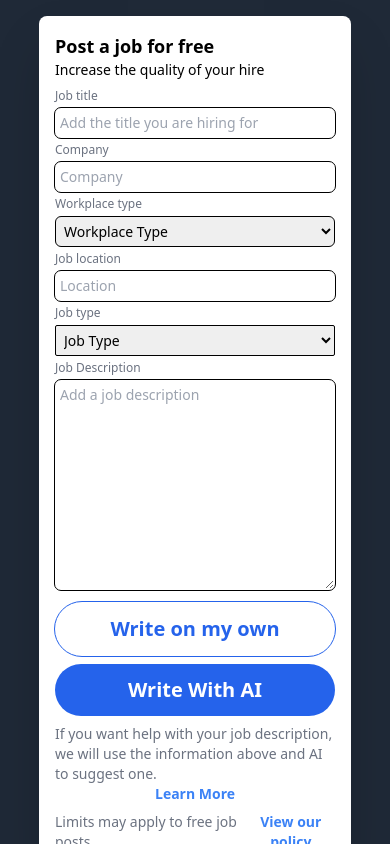
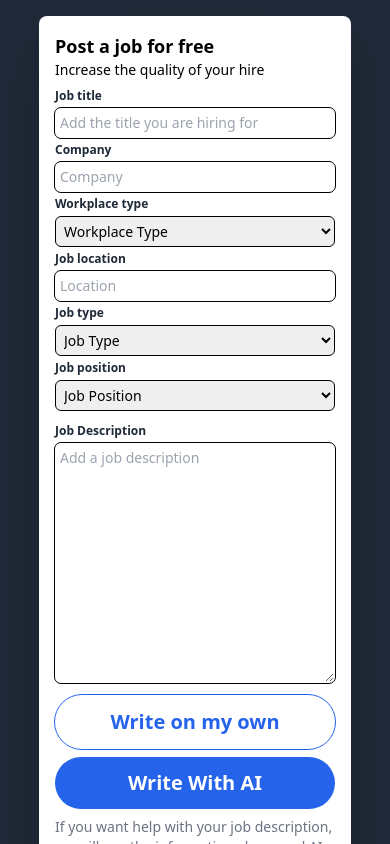
Before and after one commit to aais1/LinkedIn-clone, a React (Vite) app: page /list-job in a window 390 px wide. Shown: the top 844 px of the page. Built offline with nearby package versions, Linux system fonts and the light colour scheme; no server answers.

Commit message:
adding loading-skeleton for job and changes to responsive design

```diff
--- a/src/components/Header.jsx
+++ b/src/components/Header.jsx
@@ -60,7 +60,7 @@ const Header = () => {
                 )}
 
                 {location.pathname === "/jobs/search" && (
-                  <div className="flex gap-x-1">
+                  <div className="hidden md:flex gap-x-1">
                     <div
                       className=" hidden md:flex items-center bg-slate-100 gap-x-2 px-4 rounded-md group text-black
                 focus:outline-black h-[35px] w-[320px]"
--- a/src/components/JobDetail.jsx
+++ b/src/components/JobDetail.jsx
@@ -1,4 +1,3 @@
-import { useState } from "react";
 import { useSelector } from "react-redux";
 
 const JobDetail = () => {
@@ -9,7 +8,7 @@ const JobDetail = () => {
     return <h1></h1>;
   } else {
     const { data } = job;
-    const { company, jobType, location, postedBy, title, type, description } =
+    const { company, jobType, location, postedBy, title, type, description , position } =
       data;
     const { displayName, photoURL, email, timestamp } = postedBy;
     return (
@@ -21,7 +20,7 @@ const JobDetail = () => {
 
         <div className="flex flex-col mt-4 gap-y-4 text-sm text-gray-500">
           <span>
-            {type} {jobType} Mid-Senior level
+            {type} {jobType} {position} level
           </span>
           <span>10,000+ employees · </span>
           <span>Skills · Banking</span>
--- /dev/null
+++ b/src/components/JobSkeleton.jsx
@@ -0,0 +1,21 @@
+import Skeleton from "react-loading-skeleton"
+
+const JobSkeleton = () => {
+  return (
+    <div className="bg-white border-b-2">
+    <div className="flex items-start  mx-1 py-3 gap-x-3 justify-between">
+        <Skeleton style={{borderRadius:"100%"}} width={62} height={62} count={1}/>
+        <div className="flex-1">
+            <Skeleton width={200}  />
+            <Skeleton width={115} />
+            <Skeleton width={115} />
+        </div>
+        <div className="p-1">
+        <Skeleton style={{borderRadius:"100%"}} width={20} height={20} count={1}/>
+        </div>
+    </div>
+    </div>
+  )
+}
+
+export default JobSkeleton
--- a/src/components/NewJobForm.jsx
+++ b/src/components/NewJobForm.jsx
@@ -30,11 +30,12 @@ const NewJobForm = () => {
             type: data.type,
             location: data.location,
             jobType: data.jobType,
+            position:data.position,
             description: data.description,
         }).then(()=>{
             alert("Job posted successfully")
         }).catch((error)=>{
-            alert(error.message)
+           console.log(error.message);
         })
     }
 
@@ -46,8 +47,9 @@ const NewJobForm = () => {
             <p className="text-sm">Increase the quality of your hire</p>
             </div>
         <form onSubmit={handleSubmit(onSubmit)} className="flex flex-col text-sm gap-y-1">
+          <div className='grid grid-cols-1 md:grid-cols-2 gap-x-4 gap-y-1'>
             <div className="flex flex-col gap-y-1">
-                <label className="text-xs text-gray-500" htmlFor="">Job title</label>
+                <label className="text-xs text-gray-800 font-semibold" htmlFor="">Job title</label>
                 <input
                     type="text"
                     placeholder="Add the title you are hiring for"
@@ -61,7 +63,7 @@ const NewJobForm = () => {
             </div>
               <div className="flex flex-col gap-y-1">
 
-              <label className="text-xs text-gray-500" htmlFor="">Company</label>
+              <label className="text-xs text-gray-800 font-semibold" htmlFor="">Company</label>
               <input type="text"
               placeholder="Company"
               className="border-[1.5px] duration-150 cursor-pointer border-transparent outline outline-1 hover:border-black outline-black  p-1 rounded-md "
@@ -72,7 +74,7 @@ const NewJobForm = () => {
               }
               </div>
               <div className="flex flex-col gap-y-1">
-              <label className="text-xs text-gray-500" htmlFor="">Workplace type</label>
+              <label className="text-xs text-gray-800 font-semibold" htmlFor="">Workplace type</label>
               <select className="border border-black rounded-md  p-1" name="" id=""
               {...register("type",{required:"true"})}
               aria-invalid={errors.type ? "true" : "false"}>
@@ -86,7 +88,7 @@ const NewJobForm = () => {
                 }
               </div>
               <div className="flex flex-col gap-y-1">
-              <label className="text-xs text-gray-500" htmlFor="">Job location</label>
+              <label className="text-xs text-gray-800 font-semibold" htmlFor="">Job location</label>
               <input type="text"
               placeholder="Location"
               className="border-[1.5px] duration-150 cursor-pointer border-transparent outline outline-1 hover:border-black outline-black  p-1 rounded-md "
@@ -97,8 +99,8 @@ const NewJobForm = () => {
                 }
               </div>
               <div className="flex flex-col gap-y-1">
-              <label className="text-xs text-gray-500" htmlFor="">Job type</label>
-              <select name="" id="" className="border p-1 border-black rounded-sm"
+              <label className="text-xs text-gray-800 font-semibold" htmlFor="">Job type</label>
+              <select name="" id="" className="border p-1 border-black rounded-md"
               {...register("jobType",{required:"true"})}
               aria-invalid={errors.jobType ? "true" : "false"} >
                 <option value="" disabled selected>Job Type</option>
@@ -111,15 +113,31 @@ const NewJobForm = () => {
                 }
               </div>
 
-              <div className='flex flex-col gap-y-1'>
-              <label className="text-xs text-gray-500" htmlFor="">Job Description</label>
+              <div className="flex flex-col gap-y-1">
+              <label className="text-xs text-gray-800 font-semibold" htmlFor="">Job position</label>
+              <select name="" id="" className="border p-1 border-black rounded-md"
+              {...register("position",{required:"true"})}
+              aria-invalid={errors.position ? "true" : "false"} >
+                <option value="" disabled selected>Job Position</option>
+                <option value="Intern">Intern</option>
+                <option value="Junior">Junior</option>
+                <option value="Mid-level Senior">Mid-level Senior</option>
+                <option value="Senior">Senior</option>
+              </select>
+                {
+                    errors.position?.type==="required" && <p role="alert" className='text-xs text-red-500 font-semibold'>Job position is required</p>
+                }
+              </div>
+
+              </div>
+              <div className='flex flex-col gap-y-1 mt-2'>
+              <label className="text-xs text-gray-800 font-semibold" htmlFor="">Job Description</label>
                 <textarea
-                {...register("description",{required:"true",minLength:50,maxLength:500})}
+                {...register("description",{required:"true",minLength:50})}
                 aria-invalid={errors.description ? "true" : "false"}
                 placeholder="Add a job description"
-                cols="30"
-                rows="10"
-                className='w-[100%] border-[1.5px] duration-150 cursor-pointer border-transparent outline outline-1 hover:border-black outline-black  p-1 rounded-md'
+
+                className='w-[100%] min-h-[240px] border-[1.5px] duration-150 cursor-pointer border-transparent outline outline-1 hover:border-black outline-black  p-1 rounded-md'
                 />
                 {
                     errors.description?.type==="required"  && <p role="alert" className='text-xs text-red-500 font-semibold'>Job description is required</p>
@@ -147,7 +165,8 @@ const NewJobForm = () => {
                 <Link to="https://www.linkedin.com/help/linkedin/answer/a1505867"><div className="hover:underline text-center cursor-pointer text-blue-500 font-semibold">View our policy</div></Link>
               </div>
               </div>
-            </form>
+
+        </form>
     </div>
   )
 }
--- a/src/components/index.js
+++ b/src/components/index.js
@@ -18,5 +18,6 @@ import JobDetail from "./JobDetail";
 import Footer from "./Footer";
 import PostSkeleton from "./PostSkeleton";
 import NewJobForm from "./NewJobForm";
+import JobSkeleton from "./JobSkeleton";
 
-export {Header,LeftSideBar,RightSideBar,Avatar,HeaderItem,Discover,Post,InputField,Loader,JobsRightBar,JobsLeftBar,JobsRightLinks,RecentJobSearches,TopApplicant,Recommend,Jobs,JobDetail,Footer,PostSkeleton,NewJobForm}
+export {Header,LeftSideBar,RightSideBar,Avatar,HeaderItem,Discover,Post,InputField,Loader,JobsRightBar,JobsLeftBar,JobsRightLinks,RecentJobSearches,TopApplicant,Recommend,Jobs,JobDetail,Footer,PostSkeleton,NewJobForm,JobSkeleton}
--- a/src/pages/NewJob.jsx
+++ b/src/pages/NewJob.jsx
@@ -25,7 +25,7 @@ const NewJob = () => {
   return (
     <div className="bg-zinc-50">
       <div className="flex justify-center items-center py-4 bg-gray-800">
-          <div className=" text-black bg-white p-4 w-[80vw] md:w-[30vw] rounded-lg shadow-2xl">
+          <div className=" text-black bg-white p-4 w-[80vw] md:w-[50vw] rounded-lg shadow-2xl">
             <NewJobForm/>
           </div>
       </div>
```
Also changed, not shown: src/components/Jobs.jsx (+15 -9 lines), src/pages/SearchJobs.jsx (+4 -4 lines), 1 other file (tests, documents, lock files or other folders).
